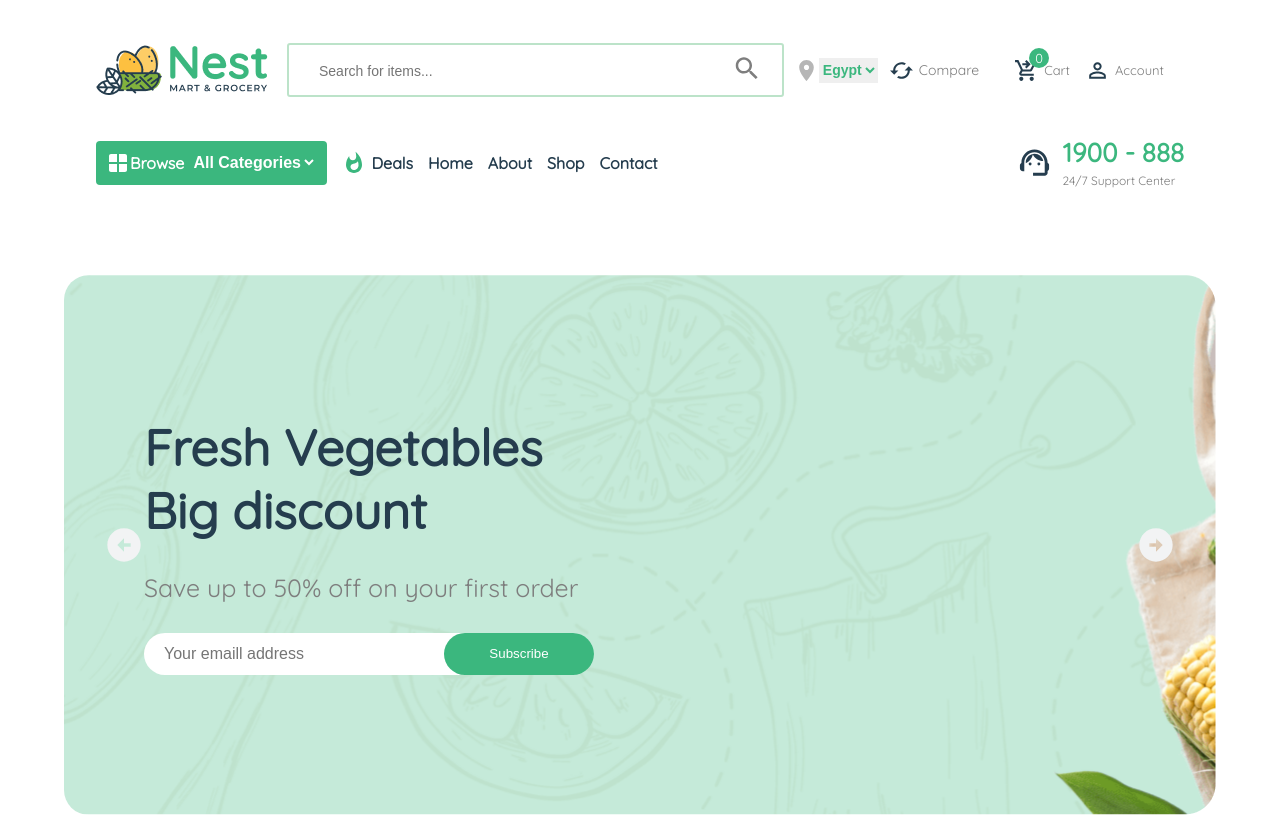
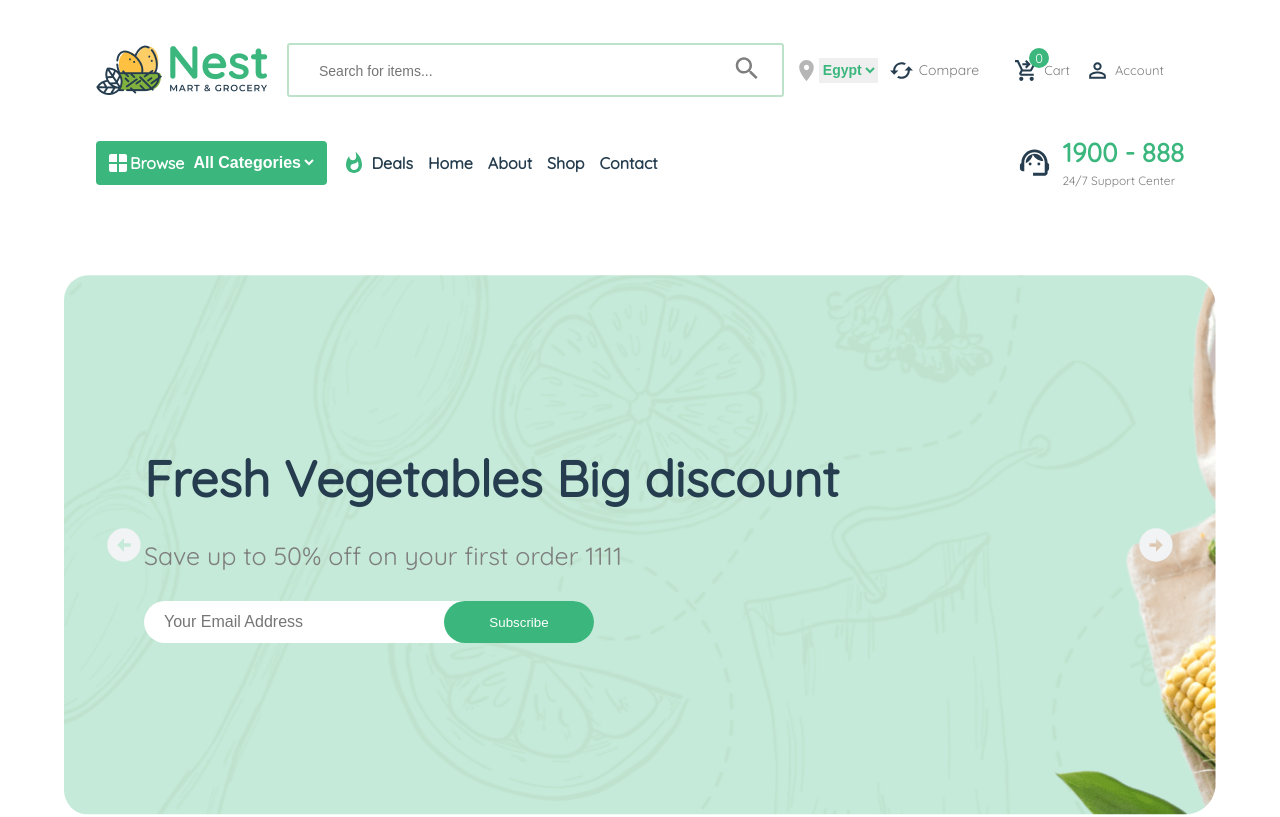
Before and after one commit to moatazzanwarr/E-Commerce-React, a React (Create React App) app: page / in a window 1280 px wide. Shown: the top 817 px of the page. Built offline with nearby package versions, Linux system fonts and the light colour scheme.

Commit message:
after active main slider

```diff
--- a/src/components/home/main-slider/slider.css
+++ b/src/components/home/main-slider/slider.css
@@ -1,25 +1,43 @@
-.main-slider{
+.main{
     border-radius: 25px;
     overflow: hidden;
     position: relative;
     margin: 50px 0;
 }
 
-.main-slider .slide{
+
+.container-slides{
+    overflow: hidden;
+    max-width: 100%;
+    overflow: hidden;
+    display: flex;
+    justify-content: center;
+}
+
+.main .slide{
     display: flex;
     align-items: center;
     padding-left: 80px;
-}
-
-.main-slider .slide-1{
     height: 540px;
     width: 100%;
     background-image: url("../../../assets/images/Tabpanel.png");
     background-position: right;
     background-size: cover;
+    transition: .5s all ease-in-out;
 }
 
-.main-slider .i{
+.active {
+    max-width: 100% !important;
+    opacity: 100;
+}
+
+.notActive{
+    opacity: 0;
+    max-width: 0 !important;
+    position: absolute;
+}
+
+.main .i{
     position: absolute;
     top: 50%;
     font-size: 40px;
@@ -27,42 +45,42 @@
     cursor: pointer;
     color: #F2F3F4;
 }
-.main-slider .slide-left{
+.main .slide-left{
     left: 40px;
 }
-.main-slider .slide-right{
+.main .slide-right{
     right: 40px;
 }
 
-.main-slider .slide h1{
+.main .slide h1{
     font-size: 50px;
     color: #253D4E;
     margin-bottom: 30px;
 }
-.main-slider .slide span{
+.main .slide span{
     font-size: 25px;
     color: #7E7E7E;
 }
 
-.main-slider .slide form{
+.main .slide form{
     width: fit-content;
     position: relative;
     margin-top: 30px;
 }
 
-.main-slider .slide form input{
+.main .slide form input{
     outline: none;
     border: none;
     border-radius: 40px;
 }
 
-.main-slider .slide form input[type="text"]{
+.main .slide form input[type="text"]{
     width: 450px;
     height: 42px;
     padding: 5px 150px 5px 20px;
     font-size: 16px;
 }
-.main-slider .slide form input[type="submit"]{
+.main .slide form input[type="submit"]{
     width: 150px;
     height: 42px;
     position: absolute;
--- a/src/components/home/main-slider/slider.jsx
+++ b/src/components/home/main-slider/slider.jsx
@@ -1,29 +1,58 @@
 // Imports
-import React from "react";
+import React, { useState, useEffect } from "react";
 import "./slider.css";
 
 // Icons
 import icons from "../../../assets/icons";
 
+const slides = [
+  {
+    id: 1,
+    title: `Fresh Vegetables Big discount`,
+    desc: "Save up to 50% off on your first order 1111",
+  },
+  {
+    id: 2,
+    title: `Fresh Vegetables Big discount`,
+    desc: "Save up to 50% off on your first order 2222",
+  },
+];
 
 function Slider() {
+  const [slideNumber, setSlideNumber] = useState(1);
+
+      const next = ()=>{
+        return setSlideNumber(prev => prev === 1 ? prev + 1 : prev - 1 )
+      }
+
   return (
-    <div className="main-slider">
-      <div className="slide-1 slide">
-        <div className="text">
-          <h1>Fresh Vegetables <br/>Big discount</h1>
-          <span>Save up to 50% off on your first order</span>
-          <form action="">
-            <input type="text" placeholder="Your emaill address" />
-            <input type="submit" value="Subscribe" />
-          </form>
-        </div>
+    <div className="main">
+      <div className="container-slides">
+        {slides.map((e, i) => {
+          return (
+            <div
+              key={i}
+              className={`slide ${
+                e.id === slideNumber ? "active" : "notActive"
+              }`}
+            >
+              <div className="text">
+                <h1>{e.title}</h1>
+                <span>{e.desc}</span>
+                <form action="">
+                  <input type="text" placeholder="Your Email Address" />
+                  <input type="submit" value="Subscribe" />
+                </form>
+              </div>
+            </div>
+          );
+        })}
       </div>
 
-      <span>
+      <span onClick={()=> next()}>
         <icons.ArrowCircleLeftIcon className="slide-left i" />
       </span>
-      <span>
+      <span onClick={()=> next()}>
         <icons.ArrowCircleRightIcon className="slide-right i" />
       </span>
     </div>
```
